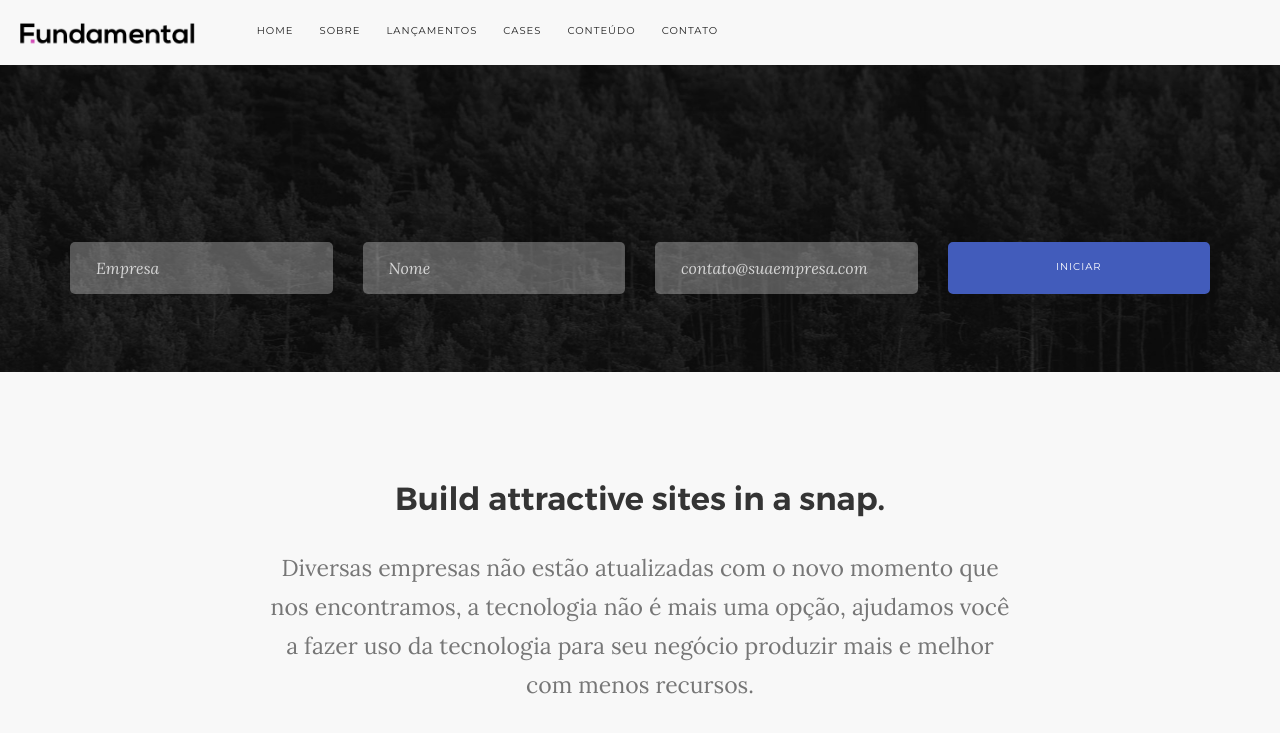
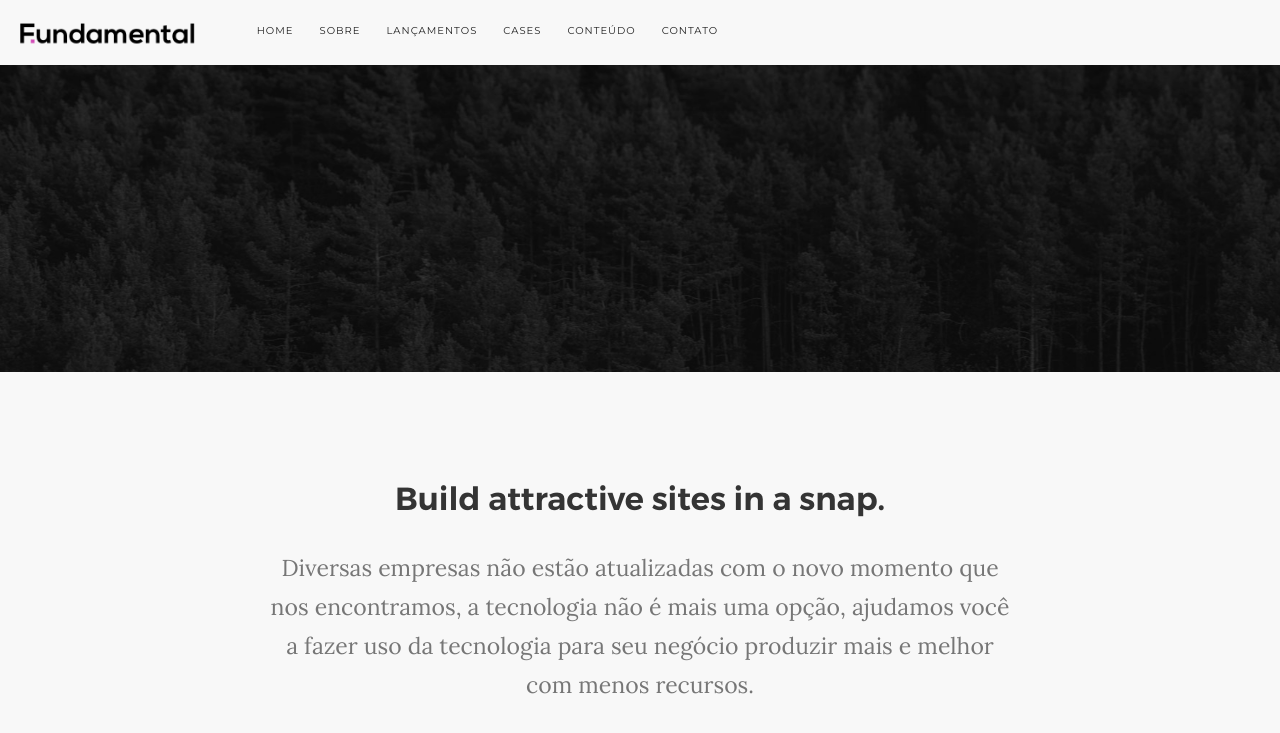
Before and after one commit to WeThinkIdeas/fundamental.github.io, a Jekyll site: the page built from index.html, in a window 1280 px wide and 900 px high, scrolled down 528 px. Shown: the top 733 px of the window. Built offline with Jekyll 4.4.1, drawn with Linux system fonts in a browser that asks for light colours; some web fonts are replaced.

Commit message:
new-home-page

```diff
--- a/index.html
+++ b/index.html
@@ -47,7 +47,7 @@ title: Fundamental Inc.
         </div>
         <div class="container pos-bottom pos-absolute">
             <div class="row">
-              <form class=" form--square text-center-xs form--no-labels" action="//ifundamental.us6.list-manage.com/subscribe/post?u=43f6bf248ef5b18aaeafadbce&amp;id=68067a5b53">
+              <!-- <form class=" form--square text-center-xs form--no-labels" action="//ifundamental.us6.list-manage.com/subscribe/post?u=43f6bf248ef5b18aaeafadbce&amp;id=68067a5b53">
                   <div class="row">
                       <div class="col-sm-3">
                           <input type="text" value="" name="FNAME" id="mce-FNAME" type="text" name="name" placeholder="Empresa" />
@@ -62,7 +62,7 @@ title: Fundamental Inc.
                           <button type="submit" value="Subscribe" name="subscribe" class="btn btn--primary" type="submit">Iniciar</button>
                       </div>
                   </div>
-              </form>
+              </form> -->
             </div>
         </div>
     </section>
```
